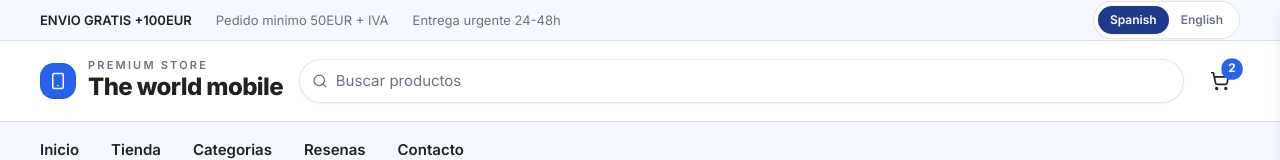
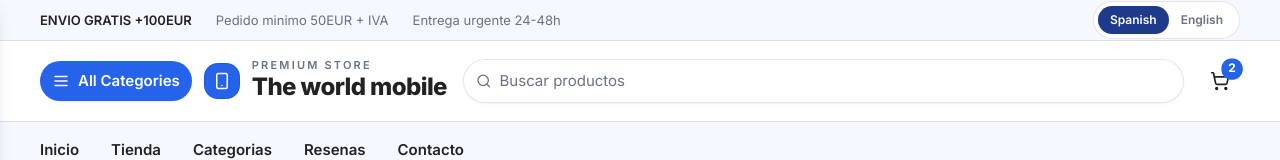
Before and after one commit to manalk14322-max/the-world-mobile, a Next.js app: page / in a window 1280 px wide. Shown: the top 160 px of the page. Built offline with nearby package versions, Linux system fonts and the light colour scheme.

Commit message:
Add left all-categories drawer matching reference style

```diff
--- a/components/site-header.tsx
+++ b/components/site-header.tsx
@@ -1,7 +1,23 @@
 "use client";
 
 import Link from "next/link";
-import { Menu, Search, ShoppingCart, X } from "lucide-react";
+import {
+  Cable,
+  ChevronRight,
+  HardDrive,
+  Headphones,
+  Laptop,
+  Menu,
+  Monitor,
+  Package,
+  PlugZap,
+  Search,
+  Shield,
+  ShoppingCart,
+  Smartphone,
+  Tag,
+  X
+} from "lucide-react";
 import { useEffect, useState } from "react";
 import { BrandLogo } from "./brand-logo";
 import { products } from "@/data/mock-data";
@@ -24,6 +40,33 @@ const navByLanguage = {
   ]
 } as const;
 
+const categoriesByLanguage = {
+  es: [
+    { label: "MARCA", icon: Tag },
+    { label: "FUNDA", icon: Smartphone },
+    { label: "PROTECTORES PANTALLA", icon: Shield },
+    { label: "CARGADORES", icon: PlugZap },
+    { label: "CABLE", icon: Cable },
+    { label: "AUDIO", icon: Headphones },
+    { label: "SOPORTE", icon: Monitor },
+    { label: "INFORMATICA", icon: Laptop },
+    { label: "GADGETS", icon: Package },
+    { label: "TARJETA MEMORIAS", icon: HardDrive }
+  ],
+  en: [
+    { label: "BRAND", icon: Tag },
+    { label: "CASES", icon: Smartphone },
+    { label: "SCREEN PROTECTORS", icon: Shield },
+    { label: "CHARGERS", icon: PlugZap },
+    { label: "CABLES", icon: Cable },
+    { label: "AUDIO", icon: Headphones },
+    { label: "MOUNTS", icon: Monitor },
+    { label: "COMPUTING", icon: Laptop },
+    { label: "GADGETS", icon: Package },
+    { label: "MEMORY CARDS", icon: HardDrive }
+  ]
+} as const;
+
 export function SiteHeader() {
   const [open, setOpen] = useState(false);
   const [cartOpen, setCartOpen] = useState(false);
@@ -31,6 +74,7 @@ export function SiteHeader() {
   const [bump, setBump] = useState(false);
   const { language, setLanguage } = useLanguage();
   const nav = navByLanguage[language];
+  const categories = categoriesByLanguage[language];
 
   useEffect(() => {
     const onAdd = () => {
@@ -60,14 +104,16 @@ export function SiteHeader() {
       </div>
 
       <div className="container flex h-20 items-center gap-3">
-        <button onClick={() => setOpen(true)} className="rounded-xl border border-black/10 p-2.5 transition hover:bg-secondary-bg lg:hidden" aria-label="Open menu">
-          <Menu size={20} />
+        <button onClick={() => setOpen(true)} className="inline-flex items-center gap-2 rounded-full bg-[#2563EB] px-3 py-2 text-white shadow-sm transition hover:opacity-90" aria-label="Open categories">
+          <Menu size={18} />
+          <span className="hidden text-[15px] font-semibold sm:inline">{language === "es" ? "All Categories" : "All Categories"}</span>
         </button>
+
         <Link href="/" className="shrink-0">
           <BrandLogo shortOnMobile />
         </Link>
 
-        <div className="mx-1 hidden h-11 min-w-[280px] flex-1 items-center rounded-full border border-black/10 bg-white px-3 shadow-sm md:flex lg:min-w-[380px]">
+        <div className="mx-1 hidden h-11 min-w-[260px] flex-1 items-center rounded-full border border-black/10 bg-white px-3 shadow-sm md:flex lg:min-w-[380px]">
           <Search size={16} className="text-muted" />
           <input
             placeholder={language === "es" ? "Buscar productos" : "Search products"}
@@ -99,26 +145,24 @@ export function SiteHeader() {
       </div>
 
       <div className={`fixed inset-0 z-[60] transition ${open ? "pointer-events-auto bg-black/35 opacity-100" : "pointer-events-none opacity-0"}`} onClick={() => setOpen(false)} />
-      <aside className={`fixed inset-y-0 right-0 z-[70] w-80 border-l border-black/10 bg-white p-6 shadow-md transition-transform duration-300 ${open ? "translate-x-0" : "translate-x-full"}`}>
-        <div className="mb-6 flex items-center justify-between">
-          <p className="text-lg font-bold">Menu</p>
+      <aside className={`fixed inset-y-0 left-0 z-[70] w-[310px] border-r border-black/10 bg-white p-4 shadow-md transition-transform duration-300 ${open ? "translate-x-0" : "-translate-x-full"}`}>
+        <div className="mb-4 flex items-center justify-between">
+          <button className="inline-flex items-center gap-2 rounded-full bg-[#2563EB] px-4 py-2 text-[15px] font-semibold text-white">
+            <Menu size={17} />
+            {language === "es" ? "All Categories" : "All Categories"}
+          </button>
           <button onClick={() => setOpen(false)} className="rounded-xl p-2 hover:bg-secondary-bg" aria-label="Close menu">
             <X size={18} />
           </button>
         </div>
-        <div className="mb-5 flex h-11 items-center rounded-xl border border-black/10 bg-secondary-bg px-3">
-          <Search size={16} className="text-muted" />
-          <input placeholder={language === "es" ? "Buscar productos" : "Search products"} className="w-full bg-transparent px-2 text-[15px] outline-none placeholder:text-muted" />
-        </div>
-        <div className="mb-4 inline-flex items-center rounded-full border border-black/10 bg-secondary-bg p-1">
-          <button onClick={() => setLanguage("es")} className={`rounded-full px-3 py-1 text-[12px] font-semibold ${language === "es" ? "bg-white text-primary shadow-sm" : "text-muted"}`}>Spanish</button>
-          <button onClick={() => setLanguage("en")} className={`rounded-full px-3 py-1 text-[12px] font-semibold ${language === "en" ? "bg-white text-primary shadow-sm" : "text-muted"}`}>English</button>
-        </div>
-        <div className="flex flex-col gap-2">
-          {nav.map((item) => (
-            <Link key={item.label} href={item.href} onClick={() => setOpen(false)} className="rounded-xl px-3 py-2.5 text-[16px] font-medium hover:bg-secondary-bg">
-              {item.label}
-            </Link>
+
+        <div className="space-y-1.5">
+          {categories.map((item) => (
+            <button key={item.label} className="flex w-full items-center gap-3 rounded-xl px-3 py-3 text-left transition hover:bg-secondary-bg">
+              <item.icon size={18} className="text-text" />
+              <span className="text-[15px] font-semibold text-text">{item.label}</span>
+              <ChevronRight size={15} className="ml-auto text-muted" />
+            </button>
           ))}
         </div>
       </aside>
```
